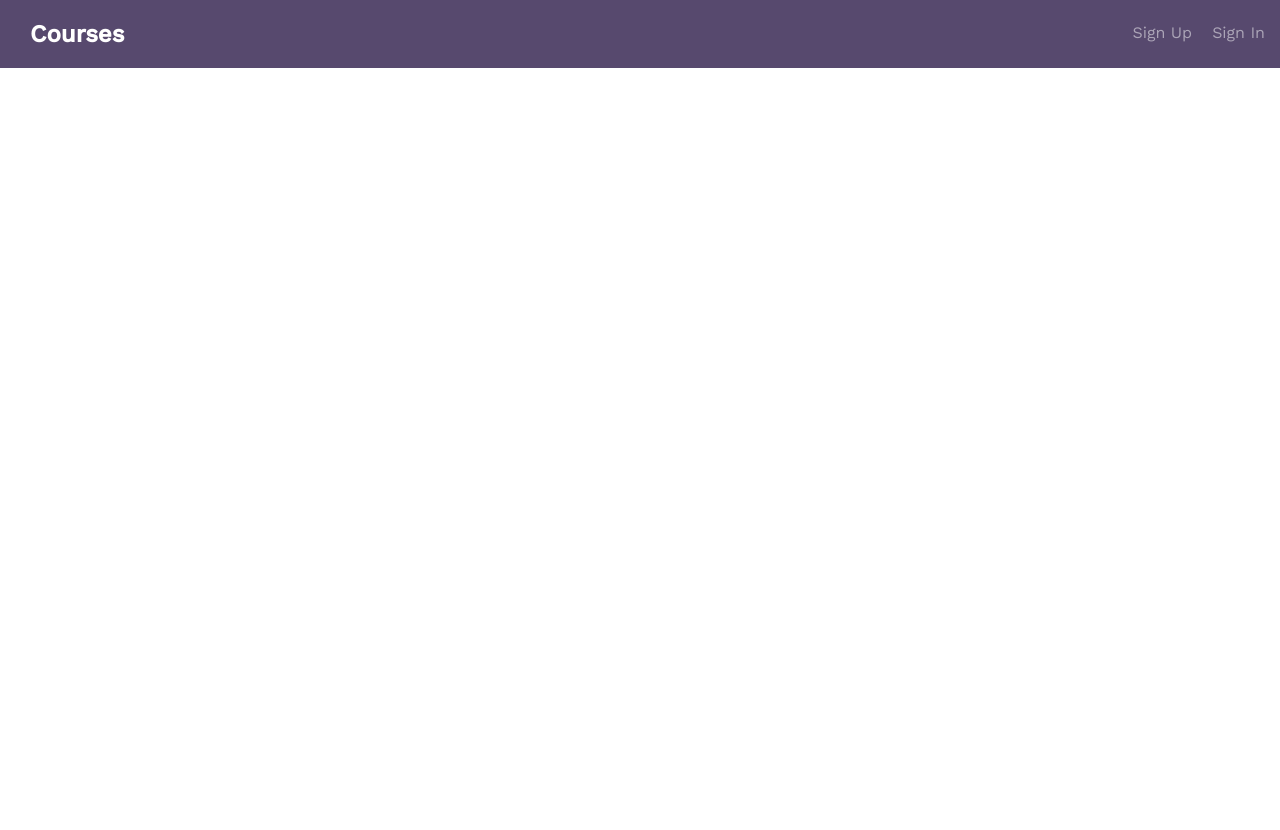
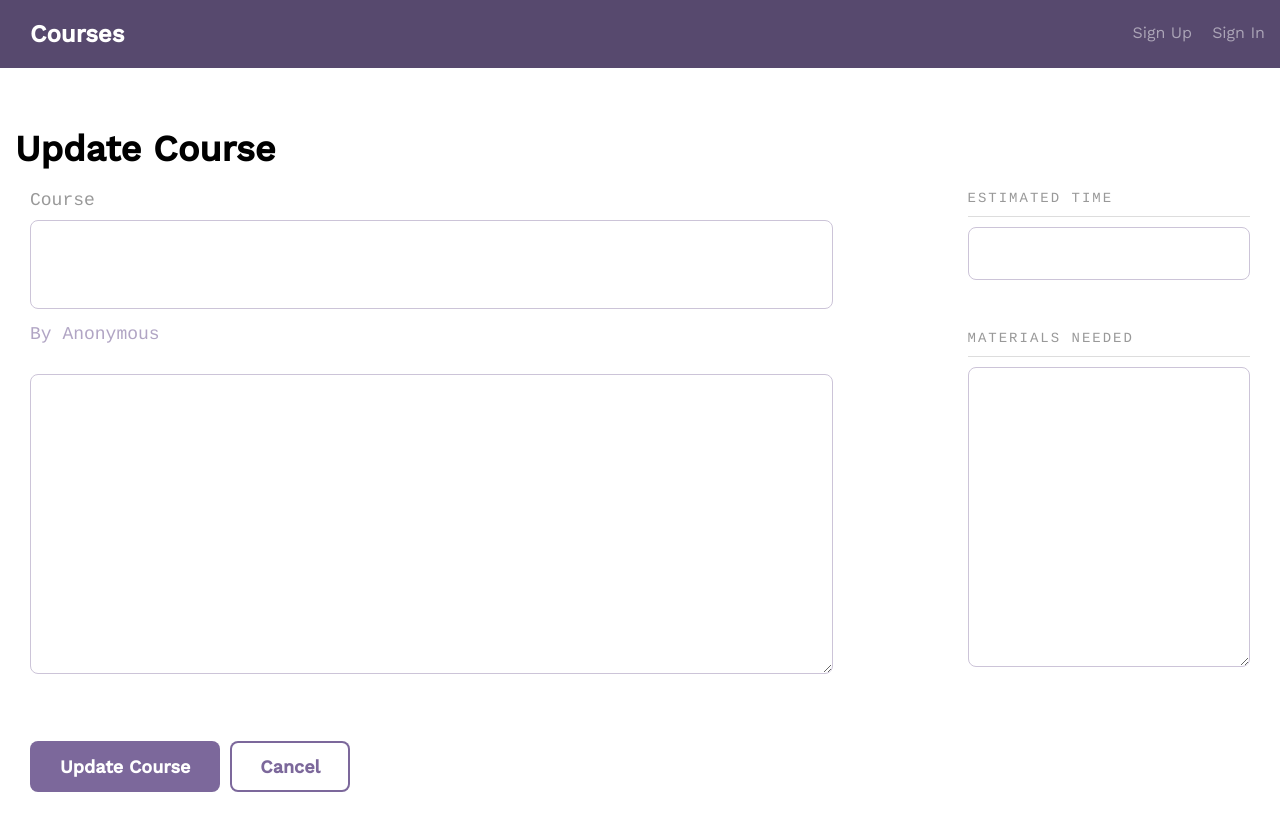
Before and after one commit to tina-pina/fullstack-react-rest-api, a React (Create React App) app in the folder client/: page /courses/1/update in a window 1280 px wide. Before the commit the page ends 800 px from the top, so only its background shows below. Built offline with nearby package versions, Linux system fonts and the light colour scheme; no server answers.

Commit message:
start update course route, refactoring

```diff
--- a/client/package.json
+++ b/client/package.json
@@ -7,7 +7,9 @@
     "cors": "^2.8.5",
     "react": "^16.8.6",
     "react-dom": "^16.8.6",
+    "react-private-route": "^1.1.2",
     "react-router-dom": "^4.3.1",
+    "react-router-redux": "^4.0.8",
     "react-scripts": "2.1.8"
   },
   "scripts": {
--- a/client/src/App.js
+++ b/client/src/App.js
@@ -6,9 +6,10 @@ import UserSignUp from './Components/UserSignUp';
 import UserSignIn from './Components/UserSignIn';
 import CourseDetail from './Components/CourseDetail';
 import CreateCourse from './Components/CreateCourse';
-
+import UpdateCourse from './Components/UpdateCourse';
 
 import { BrowserRouter, Route, Switch } from 'react-router-dom';
+
 
 
 class App extends Component {
@@ -18,14 +19,27 @@ class App extends Component {
     super();
     this.state = {
       userLoggedIn: false,
-      userName: ""
+      userName: "",
+      userEmail: "",
+      userPassword: "",
+      courses: ""
     }
     this.updateUserLoggedIn = this.updateUserLoggedIn.bind(this);
     this.signOutClicked = this.signOutClicked.bind(this);
+    this.updateUserAuthentication = this.updateUserAuthentication.bind(this);
+  }
+
+  getUserIdCourses = (courses) => {
+    console.log("courses", courses)
+    this.setState({ courses: courses })
   }
 
   updateUserLoggedIn(value, name) {
     this.setState({ userLoggedIn: value, userName: name })
+  }
+
+  updateUserAuthentication(value, email, password) {
+    this.setState({ userLoggedIn: value, userEmail: email, userPassword: password })
   }
 
   signOutClicked(ev, value, name) {
@@ -35,6 +49,8 @@ class App extends Component {
   }
 
   render() {
+
+    console.log("state", this.state)
     return (
       <BrowserRouter>
         <div>
@@ -43,12 +59,17 @@ class App extends Component {
             userName={this.state.userName}
             signOut={this.signOutClicked} />
           <Switch>
-            <Route exact path="/" component={Courses} />
-            <Route exact path="/signup"
-              render={() => <UserSignUp userStateUpdate={this.updateUserLoggedIn} />} />
-            <Route exact path="/signin"
-              render={() => <UserSignIn userStateUpdate={this.updateUserLoggedIn} />} />
+            <Route exact path="/"
+              render={() => <Courses getIdUsers={this.getUserIdCourses.bind(this)} />} />
+
+            {/* component={Courses} /> */}
+            <Route exact path="/signup" render={() => <UserSignUp userStateUpdate={this.updateUserLoggedIn} userAuthentication={this.updateUserAuthentication} />} />
+            <Route exact path="/signin" render={() => <UserSignIn userStateUpdate={this.updateUserLoggedIn} userAuthentication={this.updateUserAuthentication} />} />
             <Route exact path="/courses/:id" component={CourseDetail} />
+            <Route path='/courses/:id/update' render={(props) => <UpdateCourse {...props} username={this.state.userEmail} password={this.state.userPassword} courses={this.state.courses} />} />
+
+            {/* <Route exact path="/courses/:id/update"
+              render={() => <UpdateCourse username={this.state.userEmail} password={this.state.userPassword} />} /> */}
             <Route exact path="/courses/create" component={CreateCourse} />
           </Switch>
         </div>
--- a/client/src/Components/CourseDetail.js
+++ b/client/src/Components/CourseDetail.js
@@ -1,11 +1,13 @@
 import React, { Component } from 'react';
+import { Route, NavLink } from 'react-router-dom';
 
 
 class CourseDetail extends Component {
     constructor() {
         super();
         this.state = {
-            course: {}
+            course: {},
+            userID: ""
         };
     }
 
@@ -15,8 +17,8 @@ class CourseDetail extends Component {
         fetch(`http://localhost:5000/api/courses/${id}`)
             .then(response => response.json())
             .then(course => {
-                // console.log(course)
-                this.setState({ course: course })
+                // console.log("this is course", course)
+                this.setState({ course: course, userID: course.user })
             })
             .catch(error => {
                 console.log('Error fetching and parsing data', error);
@@ -25,6 +27,9 @@ class CourseDetail extends Component {
 
 
     render() {
+
+        const { id } = this.props.match.params;
+        //console.log(id)
         let materialsLis;
         if (this.state.course.materialsNeeded) {
             let materialsNeeded = this.state.course.materialsNeeded
@@ -35,13 +40,19 @@ class CourseDetail extends Component {
         }
 
         return (
+
             <div>
-
                 <div>
                     <div className="actions--bar">
                         <div className="bounds">
-                            <div className="grid-100"><span><a className="button" href="update-course.html">Update Course</a><a className="button" href="#">Delete Course</a></span><a
-                                className="button button-secondary" href="index.html">Return to List</a></div>
+                            {/* <div className="grid-100">
+                                <span><a className="button" href="update-course.html">Update Course</a><a className="button" href="#">Delete Course</a></span>
+                                <a className="button button-secondary" href="index.html">Return to List</a>
+                            </div> */}
+                            <div className="grid-100">
+                                <span><NavLink className="button" to={`${id}/update`}>Update Course</NavLink><NavLink className="button" to={"/"}>Delete Course</NavLink></span>
+                                <NavLink className="button button-secondary" to={"/"}>Return to List</NavLink>
+                            </div>
                         </div>
                     </div>
                     <div className="bounds course--detail">
--- a/client/src/Components/Courses.js
+++ b/client/src/Components/Courses.js
@@ -1,6 +1,5 @@
 import React, { Component } from 'react';
 import { NavLink } from 'react-router-dom';
-// import Header from './Components/Header';
 
 class Courses extends Component {
 
@@ -16,8 +15,10 @@ class Courses extends Component {
         fetch('http://localhost:5000/api/courses')
             .then(response => response.json())
             .then(coursesListData => {
-                console.log(coursesListData)
+                // console.log("courses", coursesListData)
+                this.props.getIdUsers(coursesListData)
                 this.setState({ coursesList: coursesListData })
+
             })
             .catch(error => {
                 console.log('Error fetching and parsing data', error);
--- a/client/src/Components/UpdateCourse.js
+++ b/client/src/Components/UpdateCourse.js
@@ -0,0 +1,145 @@
+import React, { Component } from 'react';
+
+let base64 = require('base-64');
+
+
+
+class UpdateCourse extends Component {
+
+    constructor() {
+        super();
+        this.state = {
+            formValues: {},
+            //course: {},
+            user: "",
+            title: "",
+            description: "",
+            estimatedTime: "",
+            materialsNeeded: ""
+        };
+    }
+
+    componentDidMount() {
+        // console.log(this.props.match.params)
+        const { id } = this.props.match.params
+
+        fetch(`http://localhost:5000/api/courses/${id}`)
+            .then(response => response.json())
+            .then(course => {
+                // console.log(course)
+                this.setState({ title: course.title, description: course.description, estimatedTime: course.estimatedTime, materialsNeeded: course.materialsNeeded })
+            })
+            .catch(error => {
+                console.log('Error fetching and parsing data', error);
+            });
+    }
+
+    handleChange(event) {
+        event.preventDefault();
+        let formValues = this.state.formValues;
+        let name = event.target.name;
+        let value = event.target.value;
+
+        formValues[name] = value;
+
+        this.setState({ formValues })
+    }
+
+    handleSubmit(event) {
+
+        const courses = this.props.courses
+
+        let newArr = []
+
+        courses.map(course => {
+            return
+            if (course.includes(this.state.title)) {
+                newArr.push(course)
+            }
+        })
+
+        console.log(newArr)
+
+
+
+        const { id } = this.props.match.params;
+
+        let username = this.props.username
+        let password = this.props.password
+
+        let headers = new Headers();
+
+        headers.append('Authorization', 'Basic ' + base64.encode(username + ":" + password));
+        fetch(`http://localhost:5000/api/courses/${id}`, {
+            method: "PUT",
+            headers: headers,
+            body: JSON.stringify({
+                // "user": this.props.username,
+                "title": this.state.title,
+                "description": this.state.description,
+                "estimatedTime": this.state.estimatedTime,
+                "materialsNeeded": this.state.materialsNeeded
+            })
+        })
+            .then(response => response.json())
+            .then(course => {
+                console.log("specific course", course)
+                // this.setState({ course: course })
+                this.setState({ title: this.state.formValues.title, description: this.state.formValues.description, estimatedTime: this.state.formValues.estimatedTime, materialsNeeded: this.state.formValues.materialsNeeded })
+                // console.log(this.state)
+            })
+            .catch(error => {
+                console.log('Error fetching and parsing data', error);
+            });
+
+
+
+        event.preventDefault();
+    }
+
+    render() {
+
+        return (
+            <div className="bounds course--detail">
+                <h1>Update Course</h1>
+                <div>
+                    <form onSubmit={this.handleSubmit.bind(this)}>
+                        <div className="grid-66">
+                            <div className="course--header">
+                                <h4 className="course--label">Course</h4>
+                                <div><input id="title" name="title" type="text" className="input-title course--title--input" placeholder={this.state.title} onChange={this.handleChange.bind(this)}></input></div>
+                                <p>By Anonymous</p>
+                            </div>
+                            <div className="course--description">
+                                <div><textarea id="description" name="description" className="" placeholder={this.state.description} onChange={this.handleChange.bind(this)}></textarea></div>
+                            </div>
+                        </div>
+                        <div className="grid-25 grid-right">
+                            <div className="course--stats">
+                                <ul className="course--stats--list">
+                                    <li className="course--stats--list--item">
+                                        <h4>Estimated Time</h4>
+                                        <div><input id="estimatedTime" name="estimatedTime" type="text" className="course--time--input"
+                                            placeholder={this.state.estimatedTime} onChange={this.handleChange.bind(this)}></input></div>
+                                    </li>
+                                    <li className="course--stats--list--item">
+                                        <h4>Materials Needed</h4>
+                                        <div>
+                                            <textarea id="materialsNeeded" name="materialsNeeded" className="" placeholder={this.state.materialsNeeded} onChange={this.handleChange.bind(this)}></textarea>
+                                        </div>
+                                    </li>
+                                </ul>
+                            </div>
+                        </div>
+                        <div className="grid-100 pad-bottom"><button className="button" type="submit">Update Course</button><button className="button button-secondary">Cancel</button></div>
+                    </form>
+                </div>
+            </div>
+        )
+    }
+
+
+
+}
+
+export default UpdateCourse;
--- a/client/src/Components/UserSignIn.js
+++ b/client/src/Components/UserSignIn.js
@@ -1,7 +1,7 @@
 
 import React, { Component } from 'react';
 import { NavLink } from 'react-router-dom';
-import { withRouter } from 'react-router';
+import { withRouter } from 'react-router-dom';
 
 
 let base64 = require('base-64');
@@ -47,13 +47,15 @@ class UserSignIn extends Component {
             .then(userData => {
                 console.log("this is userData", userData)
                 this.props.userStateUpdate(true, userData.firstName)
+                this.props.userAuthentication(true, userData.emailAddress, userData.password)
+                /* redirect user to main screen */
                 this.props.history.push('/');
             })
             .catch(error => {
                 console.log('Error fetching and parsing data', error);
             });
 
-        /* ToDO redirect user to main screen */
+
 
         event.preventDefault();
     }
--- a/client/src/Components/UserSignUp.js
+++ b/client/src/Components/UserSignUp.js
@@ -1,5 +1,5 @@
 import React, { Component } from 'react';
-import { withRouter } from 'react-router';
+import { withRouter } from 'react-router-dom';
 
 class UserSignUp extends Component {
     constructor() {
@@ -48,6 +48,7 @@ class UserSignUp extends Component {
                 .then(response => response.json())
                 .then(userData => {
                     this.props.userStateUpdate(true, this.state.firstName)
+                    this.props.userAuthentication(true, this.state.username, this.state.password)
                     this.props.history.push('/');
                 })
                 .catch(error => {
```
Also changed, not shown: 1 other file (tests, documents, lock files or other folders).
